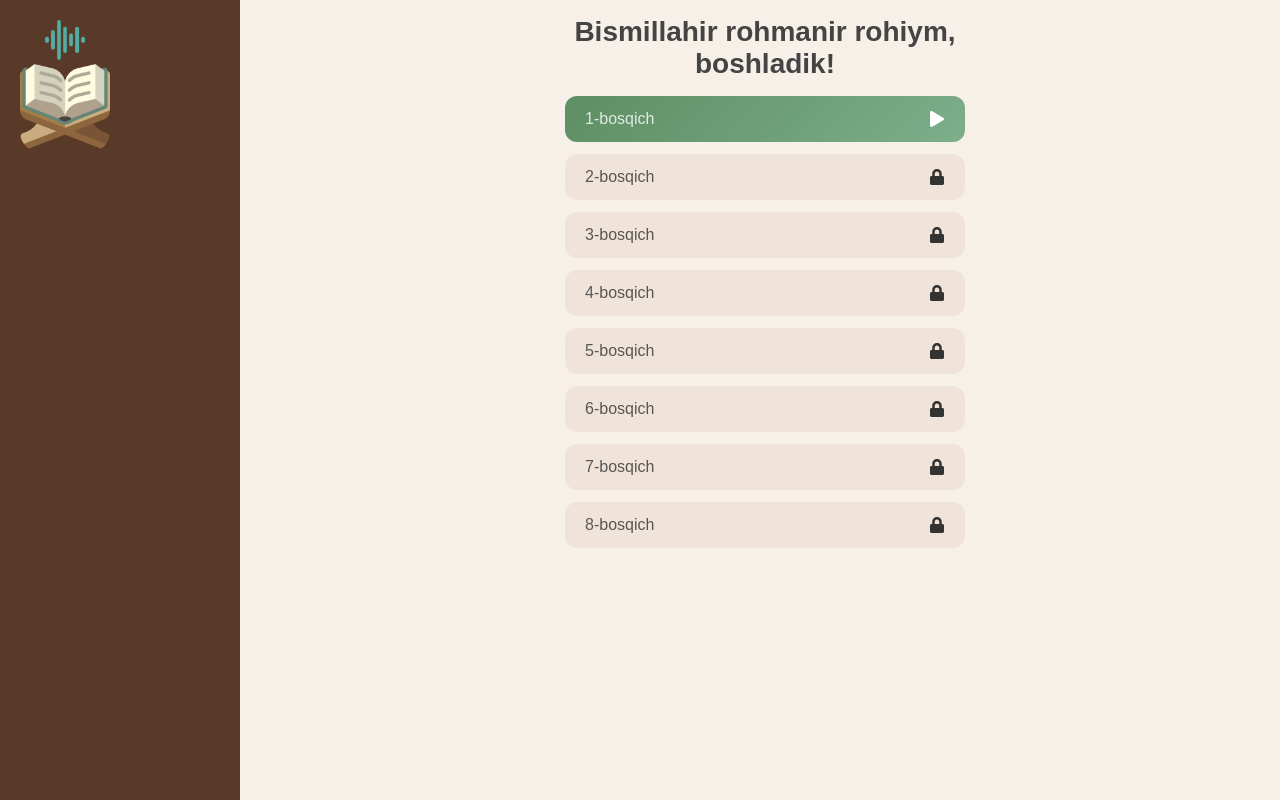
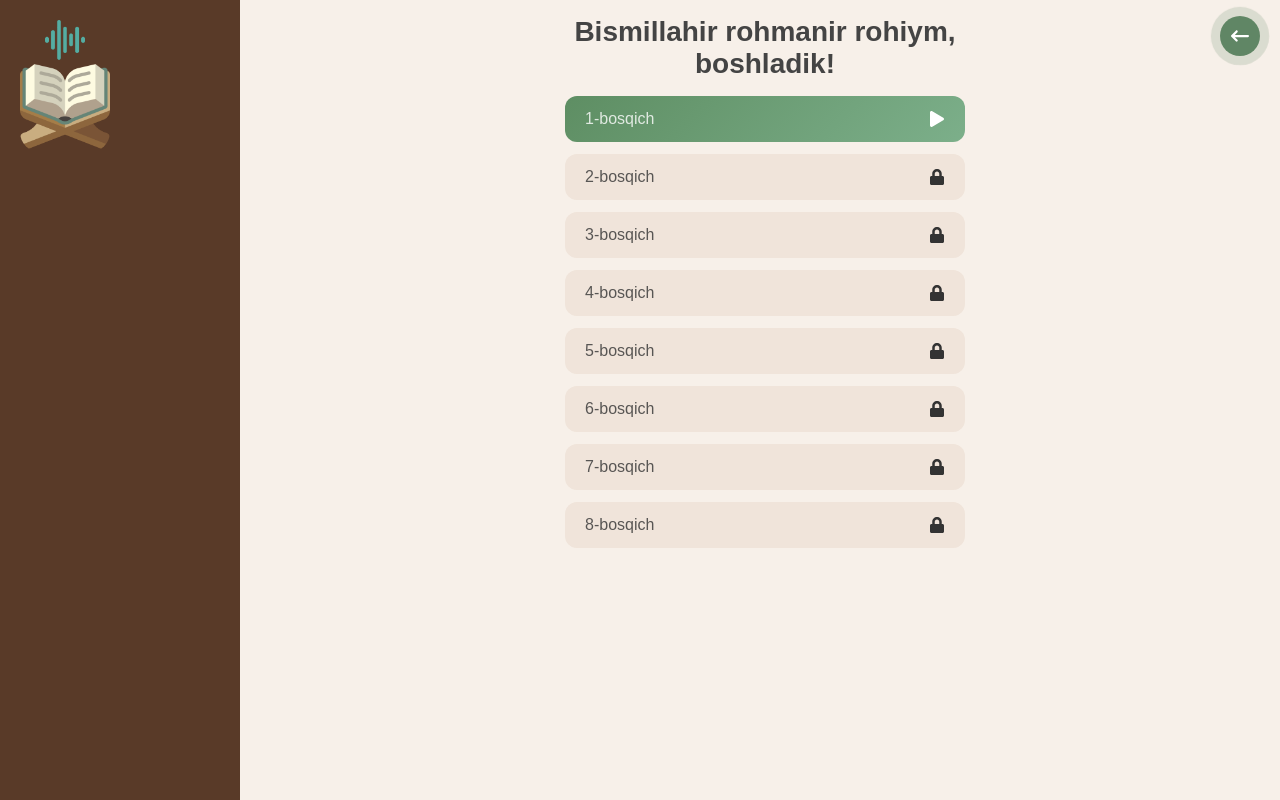
Before and after one commit to AzamovMuhammad/AyatUz, a React (Vite) app: page /user/stage in a window 1280 px wide. Built offline with nearby package versions, Linux system fonts and the light colour scheme.

Commit message:
fixed question back file and stage part

```diff
--- a/src/Pages/Questions.jsx
+++ b/src/Pages/Questions.jsx
@@ -1,8 +1,12 @@
 import React, { useState, useRef, useEffect } from "react";
 import { FaPlay, FaCheckCircle, FaTimesCircle } from "react-icons/fa";
 import { FaArrowLeftLong } from "react-icons/fa6";
+import { FaArrowRight } from "react-icons/fa6";
 import { useNavigate } from "react-router-dom";
 import "../style/QuestionCard.css";
+
+
+
 import falaq from "../assets/audio/falaq.mp3";
 import asr from "../assets/audio/asr.mp3";
 import fil from "../assets/audio/fil.mp3";
@@ -125,7 +129,7 @@ const QuestionCard = () => {
   const [correctAnswers, setCorrectAnswers] = useState(0);
   const audioRef = useRef(new Audio(questions[0].audio));
   const navigate = useNavigate();
-  // 🔁 Savol o‘zgarganda audio yangilansin
+  const modalRef = useRef(null);
   useEffect(() => {
     audioRef.current.pause();
     audioRef.current = new Audio(questions[current].audio);
@@ -167,11 +171,18 @@ const QuestionCard = () => {
   };
 
   const questionModal = document.querySelector(".questionModal");
+
   function openModal() {
-    questionModal.style.display = "flex";
+    if (modalRef.current) {
+      modalRef.current.style.display = "flex";
+    }
+    // questionModal.style.display = "flex";
   }
   function closeModal() {
-    questionModal.style.display = "none";
+    if (modalRef.current) {
+      modalRef.current.style.display = "none";
+    }
+    // questionModal.style.display = "none";
   }
   function acseptCloseModal() {
     navigate("/user/stage");
@@ -181,7 +192,7 @@ const QuestionCard = () => {
   let correctAnswear;
   return (
     <div className="card-container">
-      <div className="questionModal">
+      <div  ref={modalRef}  className="questionModal">
         <div className="middle">
           <h1>
             Agar chiqsangiz, testni qaytadan boshlashingizga to’g’ri keladi!
@@ -246,7 +257,7 @@ const QuestionCard = () => {
         </div>
 
         <button className="next-btn" onClick={handleNext} disabled={!answered}>
-          {current + 1 === questions.length ? "Tugatish" : "Keyingi test →"}
+          {current + 1 === questions.length ? "Tugatish" : "Keyingi test"}
         </button>
       </div>
     </div>
--- a/src/Pages/Stage.jsx
+++ b/src/Pages/Stage.jsx
@@ -3,6 +3,7 @@ import { FaLock, FaPlay } from "react-icons/fa";
 import "../style/stage.css";
 
 import { useNavigate } from "react-router-dom";
+import { FaArrowLeftLong } from "react-icons/fa6";
 
 const levels = [
   { id: 1, name: "1-bosqich", unlocked: true },
@@ -20,6 +21,9 @@ function Stage() {
 
   return (
     <div className="level-container">
+      <button className="shadow" >
+        <FaArrowLeftLong />
+      </button>
       <h1 className="intro-text">Bismillahir rohmanir rohiym, boshladik!</h1>
       {levels.map((level) => (
         <div
--- a/src/style/QuestionCard.css
+++ b/src/style/QuestionCard.css
@@ -24,22 +24,52 @@
     font-size: 1.1rem;
     color: #333;
     text-align: center;
+    position: relative;
   }
 
   .back-btn {
-    background: none;
-    border: none;
-    font-size: 1.2rem;
-    color: white;
+    position: absolute;
     cursor: pointer;
     width: 40px;
     height: 40px;
-    border: 1px solid #5e3f2c;
     border-radius: 50%;
     display: flex;
     align-items: center;
     justify-content: center;
-    background: #5e3f2c;
+    background: #618765;
+    color: white;
+    overflow: visible;
+    z-index: 1;
+    border: none;
+    font-size: 18px;
+  }
+
+  .back-btn::before{
+    content: "";
+    position: absolute;
+    width: 100%;
+    height: 100%;
+    background: #618765;
+    border-radius: 50%;
+    animation: pulse 1.5s infinite;
+    z-index: -1; /* orqada bo'lsin */
+    top: 0;
+    left: 0;
+    opacity: 0.6;
+  }
+
+  @keyframes pulse {
+    0% {
+      transform: scale(1);
+      opacity: 0.6;
+    }
+    50% {
+      opacity: 0.4;
+    }
+    100% {
+      transform: scale(1.5);
+      opacity: 0;
+    }
   }
 
   .audio-play {
--- a/src/style/stage.css
+++ b/src/style/stage.css
@@ -4,6 +4,52 @@
   padding: 16px;
   font-family: sans-serif;
 }
+.shadow {
+  position: fixed;
+  cursor: pointer;
+  width: 40px;
+  height: 40px;
+  border-radius: 50%;
+  display: flex;
+  align-items: center;
+  justify-content: center;
+  background: #618765;
+  color: white;
+  overflow: visible;
+  z-index: 1;
+  right: 20px;
+  border: none;
+  font-size: 18px;
+}
+
+.shadow::before {
+  content: "";
+  position: absolute;
+  width: 100%;
+  height: 100%;
+  background: #618765;
+  border-radius: 50%;
+  animation: pulse 1.5s infinite;
+  z-index: -1; /* orqada bo'lsin */
+  top: 0;
+  left: 0;
+  opacity: 0.6;
+}
+
+@keyframes pulse {
+  0% {
+    transform: scale(1);
+    opacity: 0.6;
+  }
+  50% {
+    opacity: 0.4;
+  }
+  100% {
+    transform: scale(1.5);
+    opacity: 0;
+  }
+}
+
 
 .intro-text {
   text-align: center;
```
